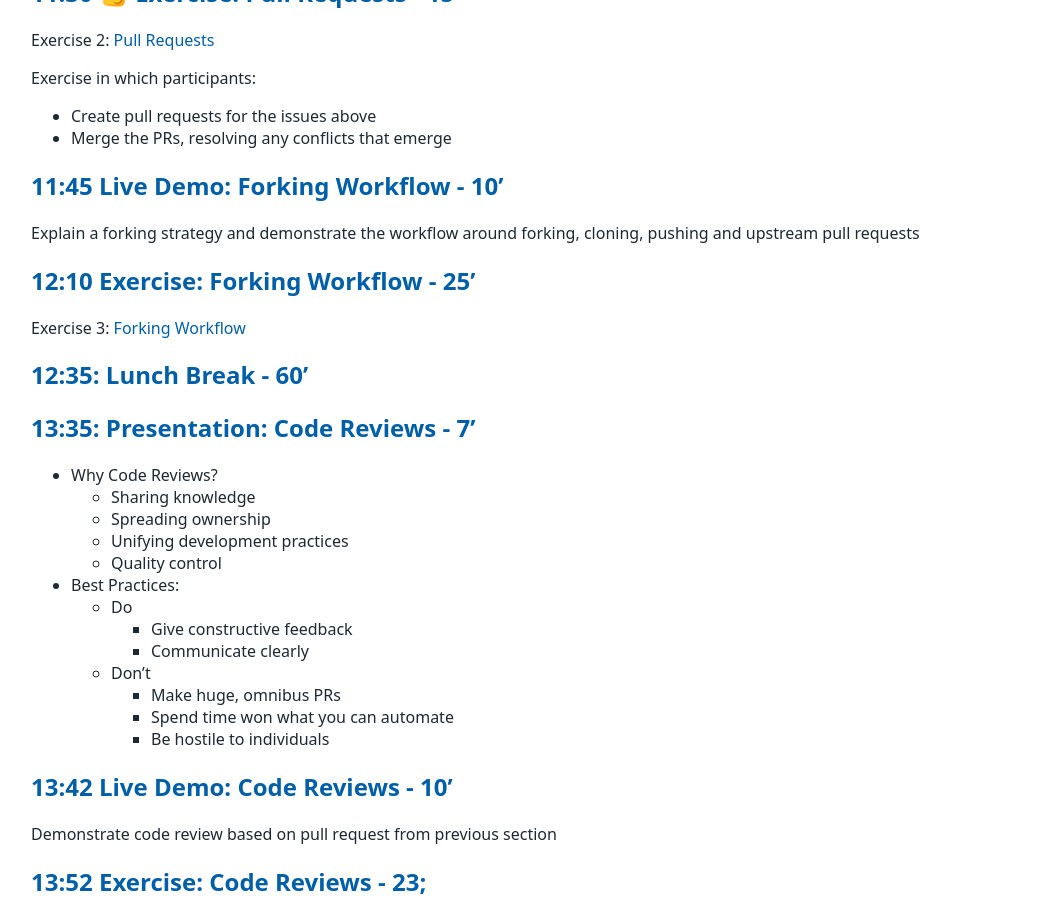
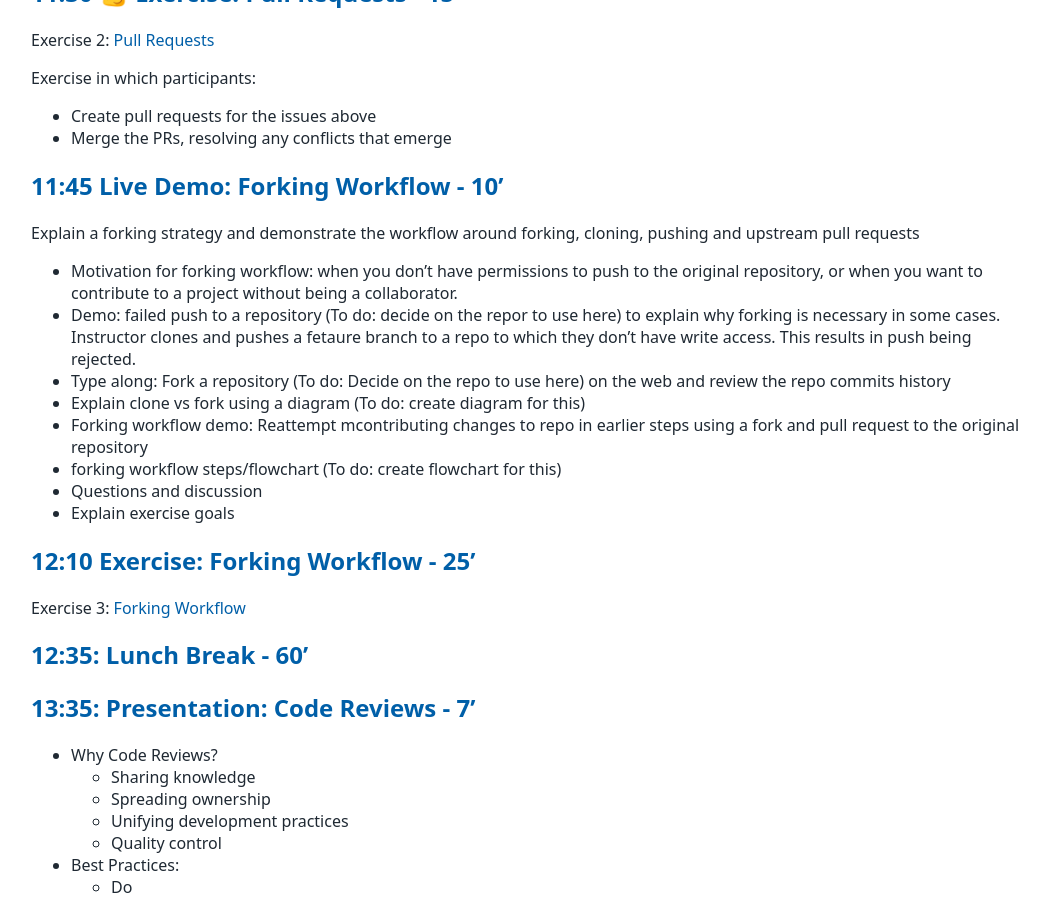
Before and after one commit to tu-delft-library/collaborative_software_development, a Jekyll site: the page built from material_for_trainers/lesson_plan.md, in a window 1280 px wide and 900 px high, scrolled down 1656 px. Shown: the whole window, without its empty margins (109-1158 px from the left). Built offline with Jekyll 4.4.1, drawn with Linux system fonts in a browser that asks for light colours; our own code applies the rules of GitHub Pages for plain Markdown files.

Commit message:
instructor notes and teaching flow for forking workflow part 1

```diff
--- a/material_for_trainers/lesson_plan.md
+++ b/material_for_trainers/lesson_plan.md
@@ -74,6 +74,17 @@ Exercise in which participants:
 ## 11:45 Live Demo: Forking Workflow - 10'
 
 Explain a forking strategy and demonstrate the workflow around forking, cloning, pushing and upstream pull requests
+
+- Motivation for forking workflow: when you don't have permissions to push to the original repository, or when you want to contribute to a project without being a collaborator.
+- Demo: failed push to a repository (To do: decide on the repor to use here) to explain why forking is necessary in some cases. Instructor clones and pushes a fetaure branch to a repo to which they don't have write access. This results in push being rejected.
+- Type along: Fork a repository (To do: Decide on the repo to use here) on the web and review the repo commits history
+- Explain clone vs fork using a diagram (To do: create diagram for this)
+- Forking workflow demo: Reattempt mcontributing changes to repo in earlier steps using a fork and pull request to the original repository
+- forking workflow steps/flowchart (To do: create flowchart for this)
+- Questions and discussion
+- Explain exercise goals
+
+
 
 ## 12:10 Exercise: Forking Workflow - 25'
 
```
